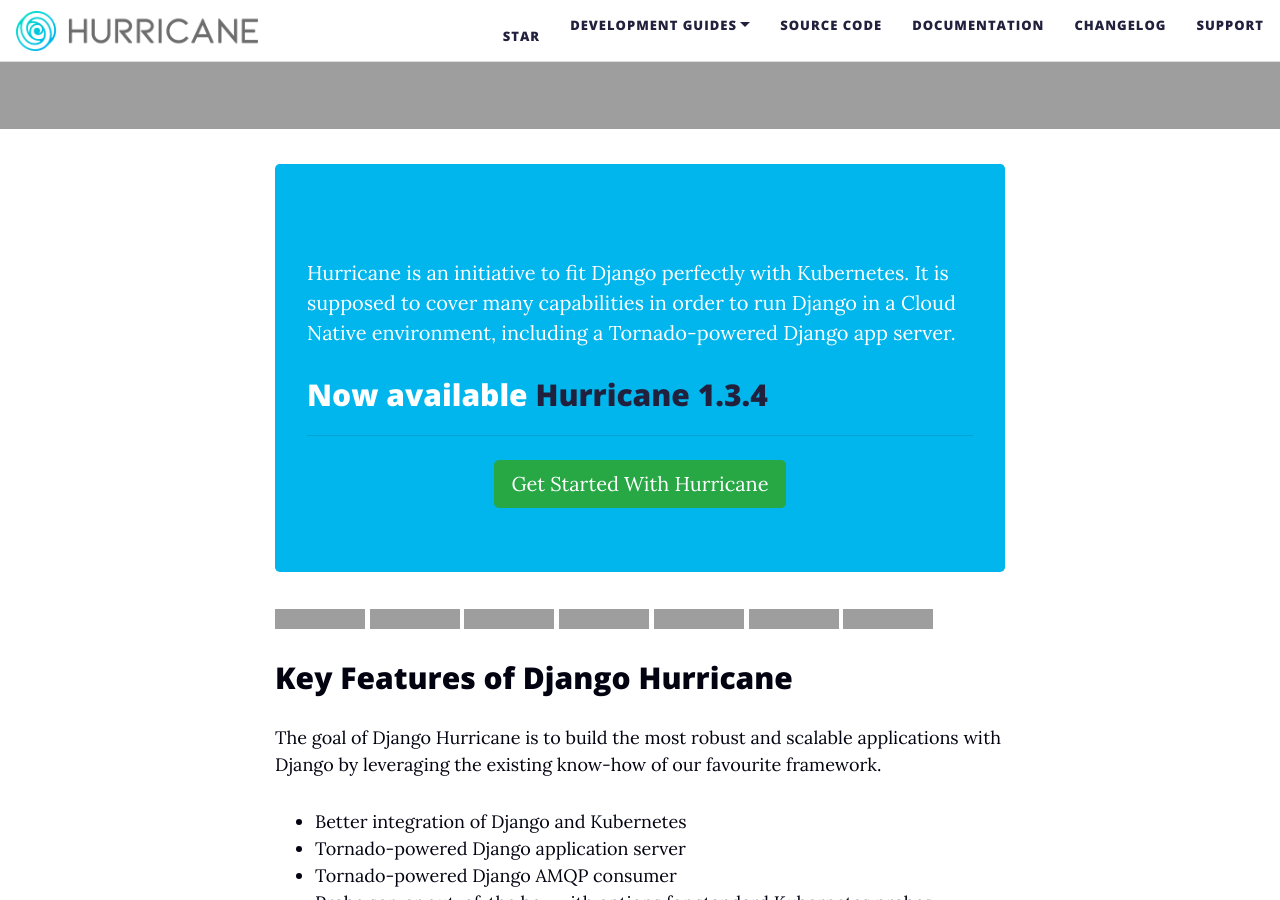
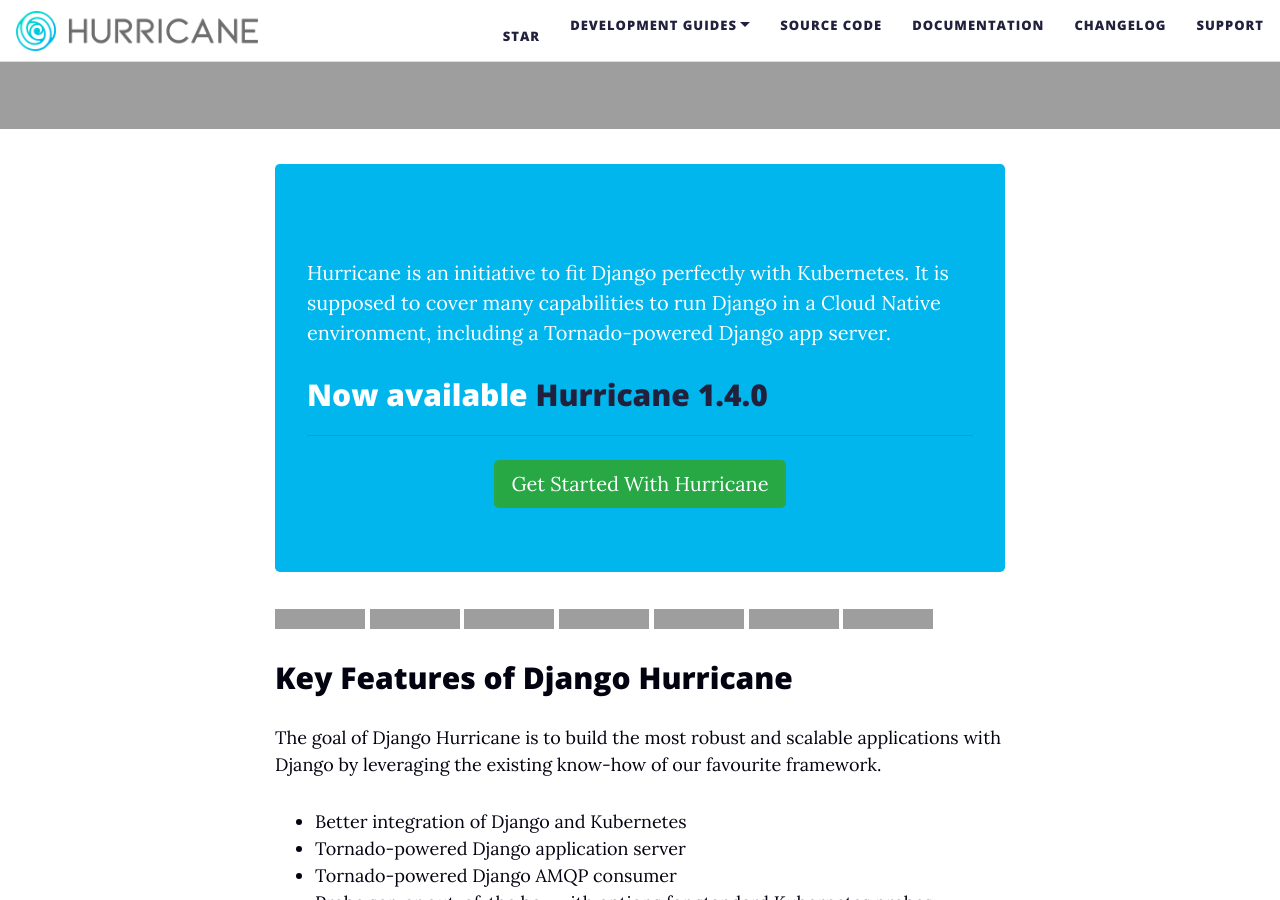
Before and after one commit to django-hurricane/django-hurricane.github.io, a Jekyll site: the page built from index.md, in a window 1280 px wide and 900 px high, scrolled down 680 px, cut to the strip 0-900 px from the top of the window. Built offline with Jekyll 4.4.1, drawn with Linux system fonts in a browser that asks for light colours; nearby versions of some CDN libraries; grey boxes are pictures that could not be loaded.

Commit message:
chore: bump version
Signed-off-by: Michael Schilonka <michael@blueshoe.io>

```diff
--- a/index.md
+++ b/index.md
@@ -6,8 +6,8 @@ cover-img: assets/img/bg_clouds1.png
 ---
 
 <div class="jumbotron dh-color">
-    <p class="lead">Hurricane is an initiative to fit Django perfectly with Kubernetes. It is supposed to cover many capabilities in order to run Django in a Cloud Native environment, including a Tornado-powered Django app server.</p>
-    <h2>Now available <a href="https://github.com/django-hurricane/django-hurricane/releases/tag/1.3.4">Hurricane 1.3.4</a></h2>
+    <p class="lead">Hurricane is an initiative to fit Django perfectly with Kubernetes. It is supposed to cover many capabilities to run Django in a Cloud Native environment, including a Tornado-powered Django app server.</p>
+    <h2>Now available <a href="https://github.com/django-hurricane/django-hurricane/releases/tag/1.4.0">Hurricane 1.4.0</a></h2>
     <hr class="my-4">
     <div class="centered">
         <a class="btn btn-success btn-lg" href="getting-started">Get Started With Hurricane</a>
```
